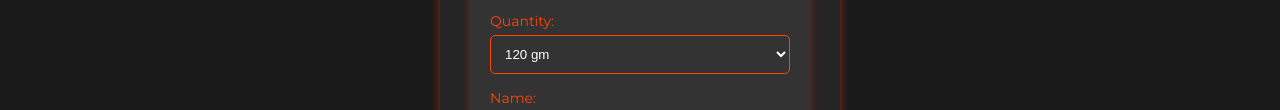
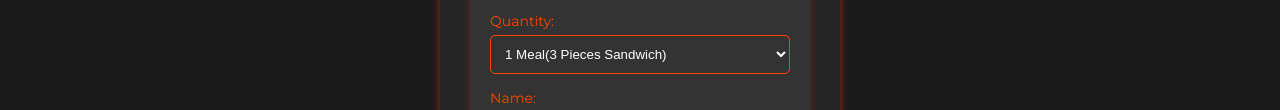
Before and after one commit to talha1265/MuscleFuel-Kitchen, a plain HTML site: page index.html in a window 1280 px wide. Shown: the part 472-582 px from the top of the page. Drawn offline with Linux system fonts and the light colour scheme.

Commit message:
Update index.html

```diff
--- a/index.html
+++ b/index.html
@@ -46,9 +46,11 @@
             <div class="form-group">
                 <label for="quantity">Quantity:</label>
                 <select id="quantity" required>
-                    <option value="120 gm">120 gm</option>
-                    <option value="100 gm">100 gm</option>
-                    <option value="50 gm">50 gm</option>
+                    <option value="1 Meal(3 Pieces Sandwich)">1 Meal(3 Pieces Sandwich)</option>
+                    <option value="2 Meal(6 Pieces Sandwich)">2 Meal(6 Pieces Sandwich)</option>
+                    <option value="3 Meal(9 Pieces Sandwich)">3 Meal(9 Pieces Sandwich)</option>
+                    <option value="1 Shake">1 Shake</option>
+                    <option value="2 Shakes">2 Shakes</option>
                 </select>
             </div>
 
```
